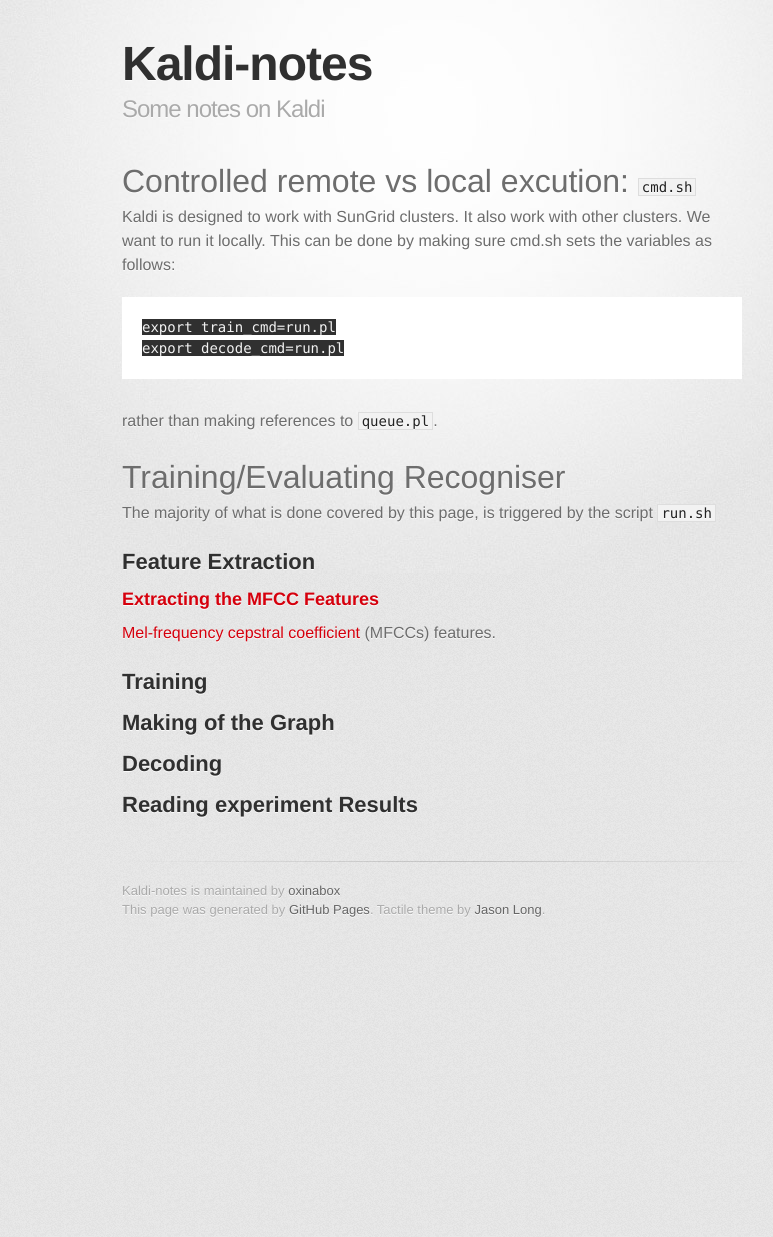
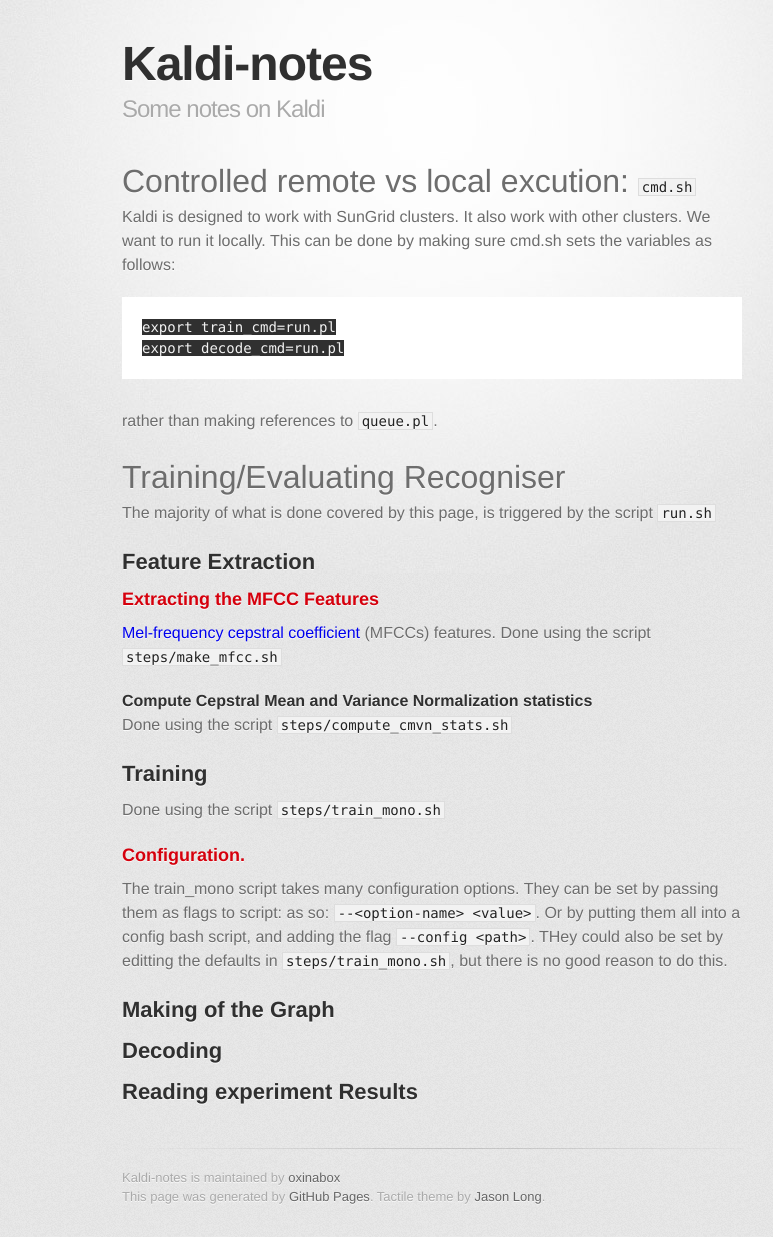
Before and after one commit to oxinabox/Kaldi-Notes, a Jekyll site: the page built from tidigits/train_eval.md, in a window 1280 px wide. Shown: the whole page, without its empty margins (208-981 px from the left). Built offline with Jekyll 4.4.1, drawn with Linux system fonts in a browser that asks for light colours; some web fonts are replaced; Markdown is read by kramdown in place of the engine named in the settings; before the commit the page ends 950 px from its top, so only the background shows below that.

Commit message:
=quick submission.

```diff
--- a/stylesheets/stylesheet.css
+++ b/stylesheets/stylesheet.css
@@ -56,12 +56,14 @@
   background: #e7e7e7 url(../images/body-bg.png) 0 0 repeat;
 }
 
+/*
 a {
   color: #d5000d;
 }
 a:hover {
   color: #c5000c;
 }
+*/
 
 header {
   padding-top: 35px;
--- a/tidigits/train_eval.md
+++ b/tidigits/train_eval.md
@@ -29,8 +29,23 @@
 ###Extracting the MFCC Features
 
 [Mel-frequency cepstral coefficient](http://en.wikipedia.org/wiki/Mel-frequency_cepstrum)  (MFCCs) features.
+Done using the script `steps/make_mfcc.sh`
+
+####Compute Cepstral Mean and Variance Normalization statistics
+Done using the script `steps/compute_cmvn_stats.sh`
 
 ##Training
+Done using the script `steps/train_mono.sh`
+
+###Configuration.
+The train_mono script takes many configuration options.
+They can be set by passing them as flags to script: as so: `--<option-name> <value>`.
+Or by putting them all into a config bash script, and adding the flag `--config <path>`.
+THey could also be set by editting the defaults in `steps/train_mono.sh`, but there is no good reason to do this.
+
+
+
+
 
 ##Making of the Graph
 
```
